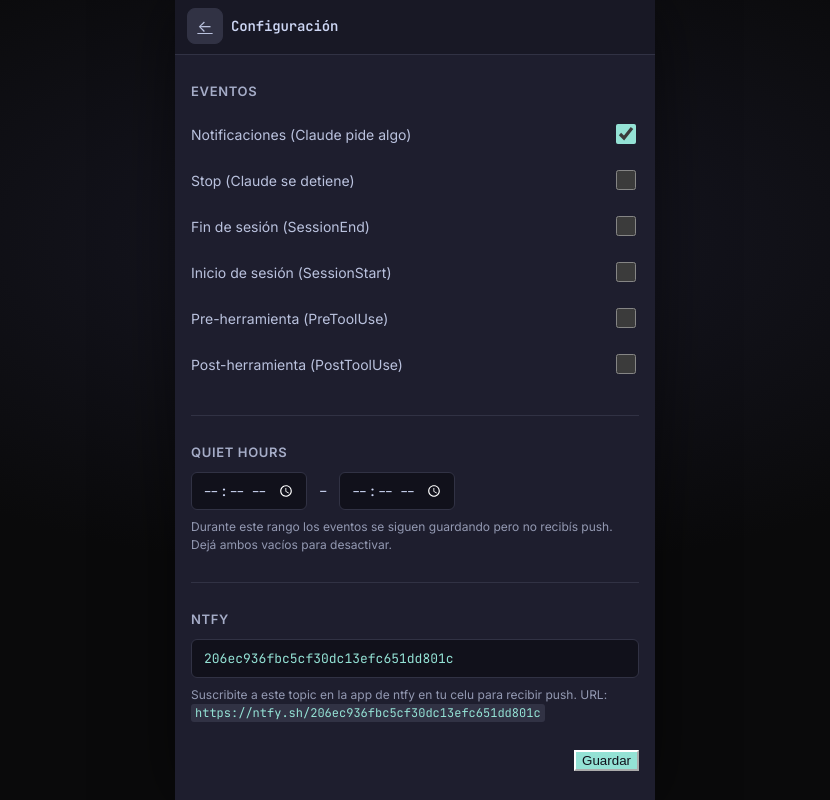
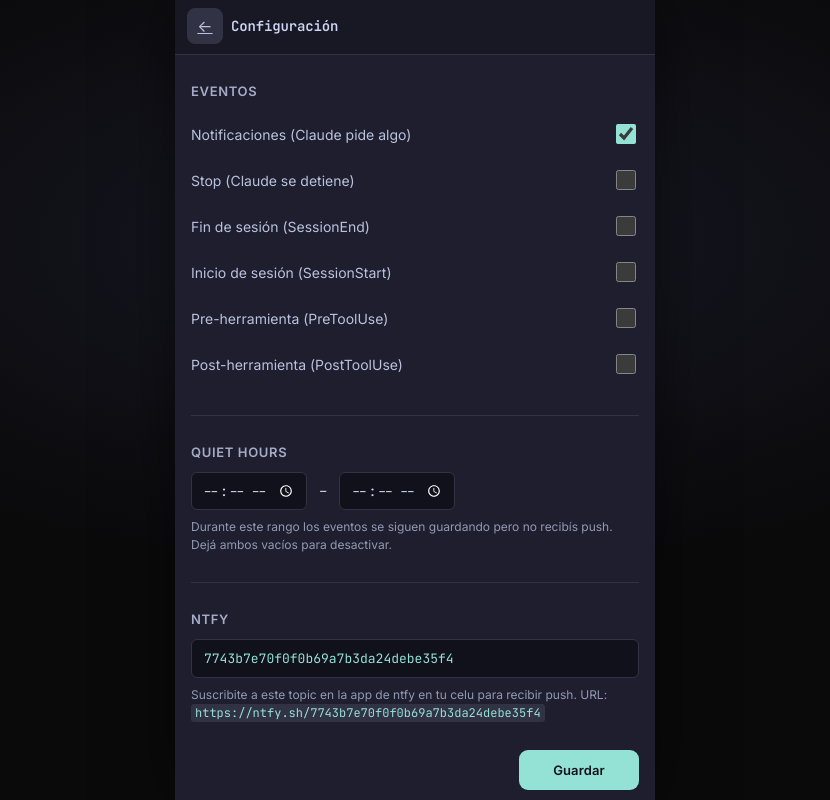
Before and after one commit to gabiito/claude-remote, a FastAPI app: page /settings in a window 1280 px wide. Shown: the whole page, without its empty margins (225-1055 px from the left). Run offline with FastAPI, Linux system fonts and the light colour scheme; data comes from the database, SQL or seed files in the repository; parts of the project's set-up code (start-up, migrations or seed data) failed here and were passed over; some libraries are stand-ins or nearby versions.

Commit message:
style(settings): give .cr-btn-primary baseline padding/radius/height
.cr-btn-primary only had background/color — when used inside the modal's
.cr-sheet-actions it inherited height + radius + font from the sheet
button rule, but on /settings it sat naked: full-width rectangle in
accent color with no padding, looking unfinished.

Bake the standalone styling into the base rule (40px height, 9px radius,
generous horizontal padding, hover brightness, active press feedback)
and let the sheet still override sizing where needed.

```diff
--- a/src/claude_remote/static/css/app.css
+++ b/src/claude_remote/static/css/app.css
@@ -904,7 +904,26 @@ body {
 .cr-btn-primary {
   background: var(--accent);
   color: var(--accent-fg);
+  /* Baseline styling so the button works outside .cr-sheet-actions too
+     (e.g. /settings save). Modal sheet still overrides height/radius. */
+  border: 0;
+  border-radius: 9px;
+  padding: 0 18px;
+  height: 40px;
+  min-width: 120px;
+  font-family: var(--fnt-ui);
+  font-size: 13px;
+  font-weight: 600;
+  letter-spacing: 0.01em;
+  cursor: pointer;
+  transition: filter 120ms, transform 80ms;
+  display: inline-flex;
+  align-items: center;
+  justify-content: center;
+  gap: 6px;
 }
+.cr-btn-primary:hover:not(:disabled) { filter: brightness(1.08); }
+.cr-btn-primary:active:not(:disabled) { transform: translateY(1px); }
 .cr-btn-primary:disabled {
   background: var(--bg-3);
   color: var(--fg-3);
```
